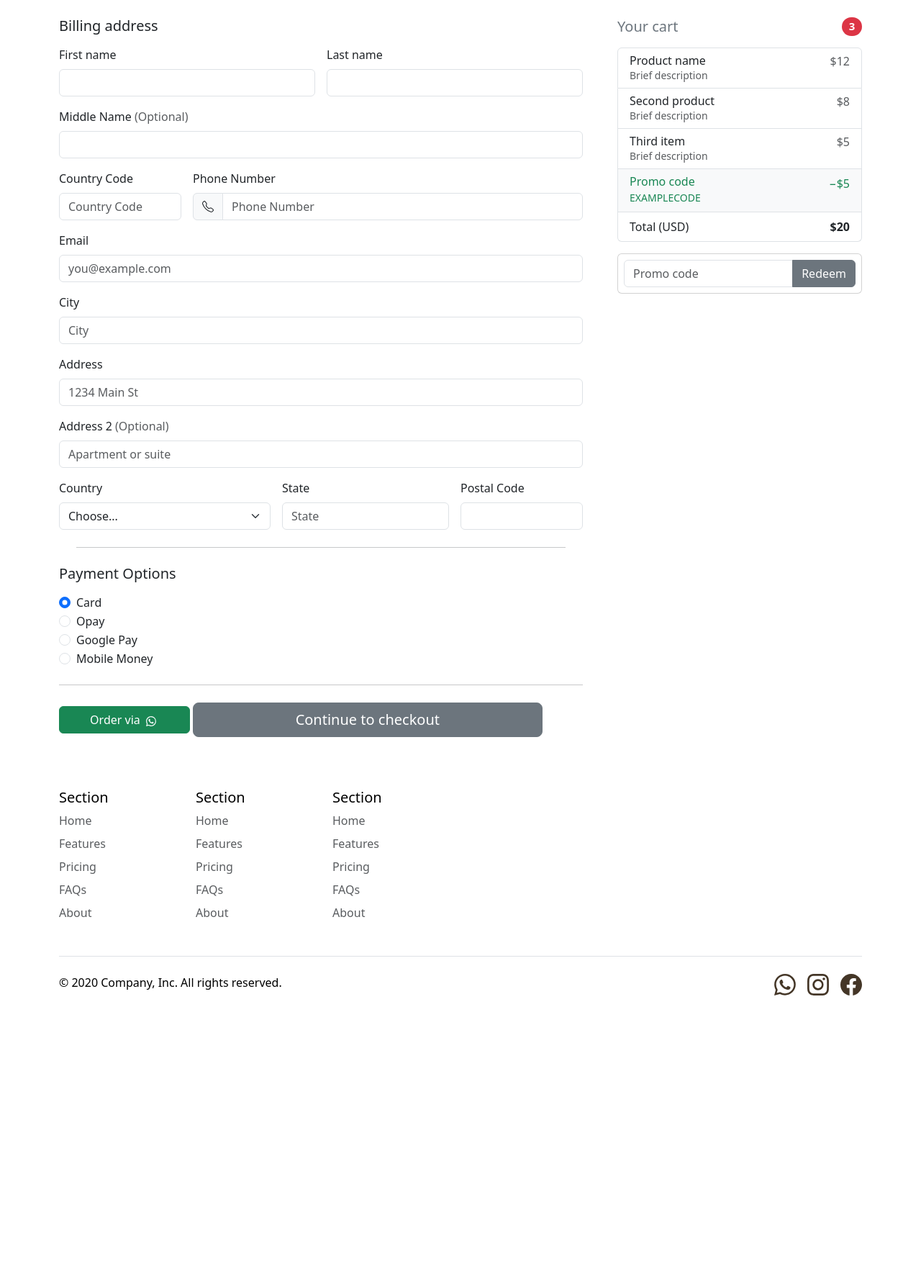
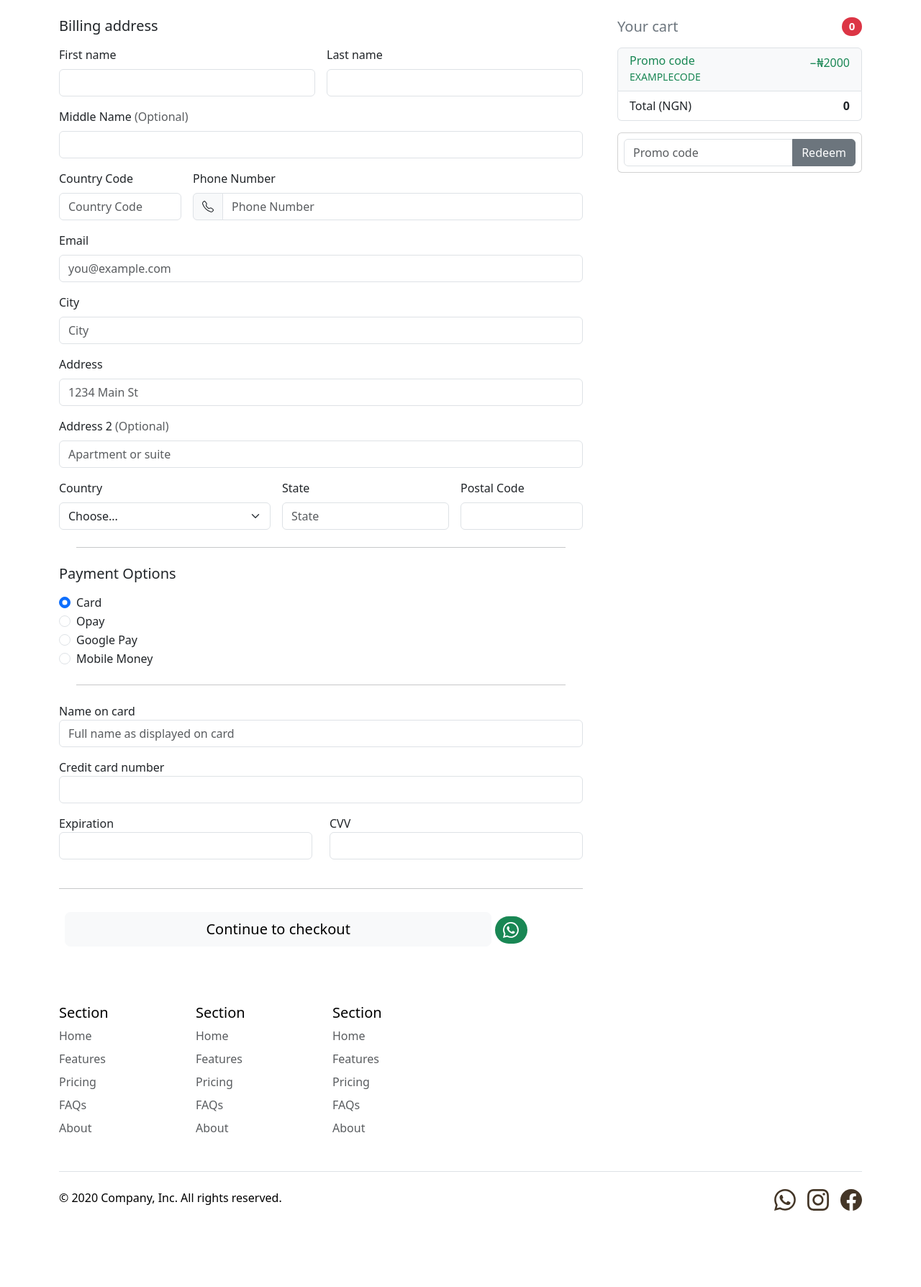
Before and after one commit to Andrew-nwaneri/cacic-store, a Flask app: page /checkout in a window 1280 px wide. Shown: the part 99-1887 px from the top of the page at 72% size. Before the commit the page ends 1482 px from the top, so only its background shows below. Run offline with Flask 3, Linux system fonts and the light colour scheme; the visitor is signed in with stand-in values (Sample User, id 1); data that the repository does not hold is empty; some libraries are stand-ins or nearby versions; some web fonts are replaced.

Commit message:
pay and checkout merged

```diff
--- a/main.py
+++ b/main.py
@@ -28,14 +28,10 @@ login_manager = LoginManager()
 login_manager.init_app(app)
 application = app
 
-
 @login_manager.user_loader
 def load_user(user_id):
     return db.get_or_404(User, user_id)
 
-countries = {
-
-}
 
 class AESEncryptor:
     def __init__(self, encryption_key: str):
@@ -321,8 +317,21 @@ def add_new_item():
 def landing():
     return render_template("landing.html")
 
-@app.route('/cart')
+# @app.route('/cart')
+# def cart():
+#         return render_template("cart.html")
+
+@app.route("/checkout", methods=["GET", "POST"])
 def cart():
+    cart_count = 0
+    total = 0
+    current_user_cart = 0
+    trace_id = str(uuid.uuid4())
+    idempotency_key = str(uuid.uuid4())
+    access_token = token()
+    bearer = f'Bearer {access_token}'
+    url = "https://api.flutterwave.cloud/developersandbox/customers"
+
     if not current_user.is_authenticated:
         flash("You need to login or register to add items to your cart.")
         return redirect(url_for("landing"))
@@ -334,18 +343,6 @@ def cart():
             price = items.amount * items.product.price
             prices.append(price)
         total = sum(prices)
-        return render_template("cart.html", cart=current_user_cart, cart_count=cart_count, total=clean(total))
-
-@app.route("/checkout", methods=["GET", "POST"])
-def checkout():
-    cart_count = len(current_user.cart)
-    trace_id = str(uuid.uuid4())
-    idempotency_key = str(uuid.uuid4())
-    access_token = token()
-    bearer = f'Bearer {access_token}'
-    data = {'page': 1, 'size': 10}
-    url = "https://api.flutterwave.cloud/developersandbox/customers"
-    headers = {'Authorization': bearer, "X-Trace-Id": trace_id}
 
     if request.method == "POST":
         first_name = request.form.get("firstName")
@@ -386,7 +383,6 @@ def checkout():
             search_response = requests.post(search_url, headers=search_headers, json=search_data)
             if not search_response.json()['data']:
                 credential_header = {'Authorization' : bearer, "X-Idempotency-Key": idempotency_key, "X-Trace-Id": trace_id}
-                credential_data = None
                 if middle_name and address2:
                     credential_data = {
                     "address": {
@@ -476,13 +472,8 @@ def checkout():
         except Exception as e:
             print(e)
             return jsonify({"STATUS": "Failed"})
-    return render_template("processing.html", cart_count=cart_count)
+    return render_template("processing.html", cart=current_user_cart, cart_count=cart_count, total=clean(total))
 
-@app.route("/payment-method")
-def payment_method():
-    bearer = request.args.get("cacic")
-    print(bearer)
-    return render_template("payment-method.html", cacic=bearer)
 
 @app.route("/payment", methods=["GET", "POST"])
 def pay():
@@ -493,7 +484,6 @@ def pay():
     idempotency_key = request.args.get('id_key')
     url = 'https://api.flutterwave.cloud/developersandbox/payment-methods'
     header = {'Authorization': bearer, 'X-Trace-Id': trace_id, 'X-Idempotency-Key': idempotency_key}
-
     print(nonce)
     print(method)
     print(trace_id)
--- a/templates/login.html
+++ b/templates/login.html
@@ -25,7 +25,7 @@
     <div class="row gx-4 gx-lg-5 justify-content-center">
       <div class="col-md-10 col-lg-8 col-xl-7">
         <div class="page-heading" style="text-align: center;">
-          <h1>Welcome Back!</h1>
+          <h4 class="text-secondary">Welcome Back!</h4>
           <span class="subheading">Please sign in</span>
         </div>
       </div>
--- a/templates/processing.html
+++ b/templates/processing.html
@@ -13,12 +13,62 @@
             margin-bottom: 1rem;
             text-align: center;
         }
+        .delete-icon {
+            width: 20px;
+            height: 20px;
+        }
+
+        .product-img-container {
+            width: 50px; /* Equivalent to original width */
+            height: 80px; /* Equivalent to original height */
+            flex-shrink: 0; /* Prevents image from shrinking */
+            overflow: hidden; /* Ensures rounded corners apply to image */
+            border-radius: 0.375rem; /* Bootstrap's default rounded corners */
+        }
+        .product-img-container img {
+            width: 100%;
+            height: 100%;
+            object-fit: cover;
+        }
+
 </style>
 
 <div class="container my-4">
 <main>
     <div class="row g-5">
-    <div class="col-md-5 col-lg-4 order-md-last"> <h5 class="d-flex justify-content-between align-items-center mb-3"> <span class="text-secondary">Your cart</span> <span class="badge bg-danger rounded-pill">3</span> </h5> <ul class="list-group mb-3"> <li class="list-group-item d-flex justify-content-between lh-sm"> <div> <h6 class="my-0">Product name</h6> <small class="text-body-secondary">Brief description</small> </div> <span class="text-body-secondary">$12</span> </li> <li class="list-group-item d-flex justify-content-between lh-sm"> <div> <h6 class="my-0">Second product</h6> <small class="text-body-secondary">Brief description</small> </div> <span class="text-body-secondary">$8</span> </li> <li class="list-group-item d-flex justify-content-between lh-sm"> <div> <h6 class="my-0">Third item</h6> <small class="text-body-secondary">Brief description</small> </div> <span class="text-body-secondary">$5</span> </li> <li class="list-group-item d-flex justify-content-between bg-body-tertiary"> <div class="text-success"> <h6 class="my-0">Promo code</h6> <small>EXAMPLECODE</small> </div> <span class="text-success">−$5</span> </li> <li class="list-group-item d-flex justify-content-between"> <span>Total (USD)</span> <strong>$20</strong> </li> </ul> <form class="card p-2"> <div class="input-group"> <input type="text" class="form-control" placeholder="Promo code"> <button type="submit" class="btn btn-secondary">Redeem</button> </div> </form> </div>
+    <div class="col-md-5 col-lg-4 order-md-last">
+        <h5 class="d-flex justify-content-between align-items-center mb-3"> <span class="text-secondary">Your cart</span><span class="badge bg-danger rounded-pill">{{ cart_count }}</span> </h5>
+        <ul class="list-group mb-3">
+        {% for items in cart %}
+<li class="list-group-item d-flex justify-content-between align-items-center bg-white rounded shadow-sm p-3 mb-3 border">
+                    <div class="d-flex align-items-center flex-grow-1">
+                        <a href="{{ url_for('view', item_id=items.id) }}" target="_blank" class="text-decoration-none text-dark d-flex align-items-center">
+                            <div class="product-img-container me-3">
+                                <img src="{{ items.product.img_url }}"
+                                     alt="Product Thumbnail"
+                                     onerror="this.onerror=null;this.src='https://placehold.co/100x160/E0E0E0/333333?text=No+Image';"
+                                >
+                            </div>
+                            <div>
+                                <h5 class="my-0 fw-bold">{{ items.product.name }}</h5>
+                                <span class="text-muted fw-semibold pb-5">₦{{ items.product.price }}/{{ items.product.unit }}</span>
+                                <h6 class="fw-semibold mb-0"> x{{ items.amount }}</h6>
+                            </div>
+                        </a>
+                    </div>
+                    <a class="btn btn-danger rounded-circle p-2 d-flex align-items-center justify-content-center"
+                            style="width: 32px; height: 32px;"
+                            href="{{ url_for('delete_cart', post_id=items.id) }}"> <!-- Assuming 'items.id' is available -->
+                        <svg xmlns="http://www.w3.org/2000/svg" width="16" height="16" fill="white" class="bi bi-trash" viewBox="0 0 16 16">
+                          <path d="M5.5 5.5A.5.5 0 0 1 6 6v6a.5.5 0 0 1-1 0V6a.5.5 0 0 1 .5-.5m2.5 0a.5.5 0 0 1 .5.5v6a.5.5 0 0 1-1 0V6a.5.5 0 0 1 .5-.5m3 .5a.5.5 0 0 0-1 0v6a.5.5 0 0 0 1 0z"/>
+                          <path d="M14.5 3a1 1 0 0 1-1 1H13v9a2 2 0 0 1-2 2H5a2 2 0 0 1-2-2V4h-.5a1 1 0 0 1-1-1V2a1 1 0 0 1 1-1H6a1 1 0 0 1 1-1h2a1 1 0 0 1 1 1h3.5a1 1 0 0 1 1 1zM4.118 4 4 4.059V13a1 1 0 0 0 1 1h6a1 1 0 0 0 1-1V4.059L11.882 4zM2.5 3h11V2h-11z"/>
+                        </svg>
+                    </a>
+                </li>{% endfor %}
+                <li class="list-group-item d-flex justify-content-between bg-body-tertiary"> <div class="text-success"> <h6 class="my-0">Promo code</h6> <small>EXAMPLECODE</small> </div> <span class="text-success">−₦2000</span> </li>
+                <li class="list-group-item d-flex justify-content-between"> <span>Total (NGN)</span> <strong>{{ total }}</strong> </li>
+        </ul>
+        <form class="card p-2"> <div class="input-group"> <input type="text" class="form-control" placeholder="Promo code"> <button type="submit" class="btn btn-secondary">Redeem</button> </div> </form> </div>
 <div class="col-md-7 col-lg-8">
     <h5 class="mb-3">Billing address</h5>
     {% with messages = get_flashed_messages() %}
@@ -39,7 +89,7 @@ Please select a valid country code.
 </div> </div>
     <div class="col-md-9"> <label for="phone-number" class="form-label">Phone Number</label> <div class="input-group has-validation"> <span class="input-group-text"><svg xmlns="http://www.w3.org/2000/svg" width="16" height="16" fill="currentColor" class="bi bi-telephone" viewBox="0 0 16 16">
   <path d="M3.654 1.328a.678.678 0 0 0-1.015-.063L1.605 2.3c-.483.484-.661 1.169-.45 1.77a17.6 17.6 0 0 0 4.168 6.608 17.6 17.6 0 0 0 6.608 4.168c.601.211 1.286.033 1.77-.45l1.034-1.034a.678.678 0 0 0-.063-1.015l-2.307-1.794a.68.68 0 0 0-.58-.122l-2.19.547a1.75 1.75 0 0 1-1.657-.459L5.482 8.062a1.75 1.75 0 0 1-.46-1.657l.548-2.19a.68.68 0 0 0-.122-.58zM1.884.511a1.745 1.745 0 0 1 2.612.163L6.29 2.98c.329.423.445.974.315 1.494l-.547 2.19a.68.68 0 0 0 .178.643l2.457 2.457a.68.68 0 0 0 .644.178l2.189-.547a1.75 1.75 0 0 1 1.494.315l2.306 1.794c.829.645.905 1.87.163 2.611l-1.034 1.034c-.74.74-1.846 1.065-2.877.702a18.6 18.6 0 0 1-7.01-4.42 18.6 18.6 0 0 1-4.42-7.009c-.362-1.03-.037-2.137.703-2.877z"/>
-</svg></span> <input type="number" class="form-control" id="phone-number" name="phone-number" placeholder="Phone Number" required=""> <div class="invalid-feedback">
+</svg></span> <input type="text" class="form-control" id="phone-number" name="phone-number" placeholder="Phone Number" required=""> <div class="invalid-feedback">
         Your phone number is required.</div>
     </div></div>
 
@@ -60,25 +110,103 @@ Please provide a valid state.
 Postal code required.
 </div> </div> </div>
     <hr class="m-4">
-    <h5 class="mb-3">Payment Options</h5>
-    <div class="my-3">
-        <div class="form-check"> <input id="Card" name="paymentMethod" type="radio" class="form-check-input" checked="" required=""> <label class="form-check-label" for="Card">Card</label> </div>
-        <div class="form-check"> <input id="Opay" name="paymentMethod" type="radio" class="form-check-input" required=""> <label class="form-check-label" for="Opay">Opay</label> </div>
-        <div class="form-check"> <input id="googlePay" name="paymentMethod" type="radio" class="form-check-input" required=""> <label class="form-check-label" for="googlePay">Google Pay</label> </div>
-        <div class="form-check"> <input id="mobileMoney" name="paymentMethod" type="radio" class="form-check-input" required=""> <label class="form-check-label" for="mobileMoney">Mobile Money</label> </div>
+<h5 class="mb-3">Payment Options</h5>
+<div class="my-3">
+    <div class="form-check"> <input id="card" name="paymentMethod" type="radio" class="form-check-input" checked="" required=""> <label class="form-check-label" for="card">Card</label> </div>
+    <div class="form-check"> <input id="opay" name="paymentMethod" type="radio" class="form-check-input" required=""> <label class="form-check-label" for="opay">Opay</label> </div>
+    <div class="form-check"> <input id="googlePay" name="paymentMethod" type="radio" class="form-check-input" required=""> <label class="form-check-label" for="googlePay">Google Pay</label> </div>
+    <div class="form-check"> <input id="mobileMoney" name="paymentMethod" type="radio" class="form-check-input" required=""> <label class="form-check-label" for="mobileMoney">Mobile Money</label> </div>
+</div>
+
+<hr class="m-4">
+
+<div id="card-form">
+    <div class="mb-3">
+        <label for="card-holder">Name on card</label>
+        <input type="text" class="form-control" id="card-holder" placeholder="Full name as displayed on card">
     </div>
+    <div class="mb-3">
+        <label for="card-number">Credit card number</label>
+        <input type="text" class="form-control" id="card-number">
+    </div>
+    <div class="row">
+        <div class="col-md-6 mb-3">
+            <label for="card-expiration">Expiration</label>
+            <input type="text" class="form-control" id="card-expiration">
+        </div>
+        <div class="col-md-6 mb-3">
+            <label for="card-cvv">CVV</label>
+            <input type="text" class="form-control" id="card-cvv">
+        </div>
+    </div>
+</div>
+
+        <div id="opay-form" style="display:none;"></div>
+
+<div id="googlePay-form" style="display:none;">
+    <div class="mb-3">
+        <label for="googlePay-card-holder">Card Holder Name</label>
+        <input type="text" class="form-control" id="googlePay-card-holder">
+    </div>
+</div>
+
+<div id="mobileMoney-form" style="display:none;">
+    <div class="mb-3">
+        <label for="mobileMoney-country-code">Country Code</label>
+        <input type="text" class="form-control" id="mobileMoney-country-code">
+    </div>
+    <div class="mb-3">
+        <label for="mobileMoney-phone-number">Phone Number</label>
+        <input type="text" class="form-control" id="mobileMoney-phone-number">
+    </div>
+    <div class="mb-3">
+        <label for="mobileMoney-network">Mobile Network</label>
+        <input type="text" class="form-control" id="mobileMoney-network">
+    </div>
+</div>
     <hr class="my-4">
-        <div class="">
-            <button class="col-3 btn btn-success btn-md" type="submit">Order via <svg xmlns="http://www.w3.org/2000/svg" width="14" height="14" fill="white" class="bi bi-whatsapp mx-1" viewBox="0 0 16 16">
-          <path d="M13.601 2.326A7.85 7.85 0 0 0 7.994 0C3.627 0 .068 3.558.064 7.926c0 1.399.366 2.76 1.057 3.965L0 16l4.204-1.102a7.9 7.9 0 0 0 3.79.965h.004c4.368 0 7.926-3.558 7.93-7.93A7.9 7.9 0 0 0 13.6 2.326zM7.994 14.521a6.6 6.6 0 0 1-3.356-.92l-.24-.144-2.494.654.666-2.433-.156-.251a6.56 6.56 0 0 1-1.007-3.505c0-3.626 2.957-6.584 6.591-6.584a6.56 6.56 0 0 1 4.66 1.931 6.56 6.56 0 0 1 1.928 4.66c-.004 3.639-2.961 6.592-6.592 6.592m3.615-4.934c-.197-.099-1.17-.578-1.353-.646-.182-.065-.315-.099-.445.099-.133.197-.513.646-.627.775-.114.133-.232.148-.43.05-.197-.1-.836-.308-1.592-.985-.59-.525-.985-1.175-1.103-1.372-.114-.198-.011-.304.088-.403.087-.088.197-.232.296-.346.1-.114.133-.198.198-.33.065-.134.034-.248-.015-.347-.05-.099-.445-1.076-.612-1.47-.16-.389-.323-.335-.445-.34-.114-.007-.247-.007-.38-.007a.73.73 0 0 0-.529.247c-.182.198-.691.677-.691 1.654s.71 1.916.81 2.049c.098.133 1.394 2.132 3.383 2.992.47.205.84.326 1.129.418.475.152.904.129 1.246.08.38-.058 1.171-.48 1.338-.943.164-.464.164-.86.114-.943-.049-.084-.182-.133-.38-.232"/>
-                <use xlink:href="#WHATSAPP"></use></svg></button>
-            <button class="w-80 col-8 btn btn-secondary btn-lg" type="submit">Continue to checkout</button> </div>
+        <div class="p-2">
+            <button class="w-90 col-10 btn btn-light btn-lg" type="submit">Continue to checkout</button>
+            <a class="badge bg-success rounded-pill" href=""><svg xmlns="http://www.w3.org/2000/svg" width="22" height="22" fill="white" class="bi bi-whatsapp m-1" viewBox="0 0 16 16">
+                <path d="M13.601 2.326A7.85 7.85 0 0 0 7.994 0C3.627 0 .068 3.558.064 7.926c0 1.399.366 2.76 1.057 3.965L0 16l4.204-1.102a7.9 7.9 0 0 0 3.79.965h.004c4.368 0 7.926-3.558 7.93-7.93A7.9 7.9 0 0 0 13.6 2.326zM7.994 14.521a6.6 6.6 0 0 1-3.356-.92l-.24-.144-2.494.654.666-2.433-.156-.251a6.56 6.56 0 0 1-1.007-3.505c0-3.626 2.957-6.584 6.591-6.584a6.56 6.56 0 0 1 4.66 1.931 6.56 6.56 0 0 1 1.928 4.66c-.004 3.639-2.961 6.592-6.592 6.592m3.615-4.934c-.197-.099-1.17-.578-1.353-.646-.182-.065-.315-.099-.445.099-.133.197-.513.646-.627.775-.114.133-.232.148-.43.05-.197-.1-.836-.308-1.592-.985-.59-.525-.985-1.175-1.103-1.372-.114-.198-.011-.304.088-.403.087-.088.197-.232.296-.346.1-.114.133-.198.198-.33.065-.134.034-.248-.015-.347-.05-.099-.445-1.076-.612-1.47-.16-.389-.323-.335-.445-.34-.114-.007-.247-.007-.38-.007a.73.73 0 0 0-.529.247c-.182.198-.691.677-.691 1.654s.71 1.916.81 2.049c.098.133 1.394 2.132 3.383 2.992.47.205.84.326 1.129.418.475.152.904.129 1.246.08.38-.058 1.171-.48 1.338-.943.164-.464.164-.86.114-.943-.049-.084-.182-.133-.38-.232"/>
+                <use xlink:href="#WHATSAPP"></use></svg>
+            </a>
+        </div>
 
     </form>
 </div>
 </div>
 </main></div>
 {% include "footer.html" %}
+<script>
+    // Get all the radio buttons for payment methods
+    const paymentRadios = document.querySelectorAll('input[name="paymentMethod"]');
+
+    // Get all the form containers
+    const forms = document.querySelectorAll('#card-form, #opay-form, #googlePay-form, #mobileMoney-form');
+
+    // Function to show the selected form and hide others
+    function showForm(formId) {
+        forms.forEach(form => {
+            if (form.id === formId) {
+                form.style.display = 'block';
+            } else {
+                form.style.display = 'none';
+            }
+        });
+    }
+
+    // Add an event listener to each radio button
+    paymentRadios.forEach(radio => {
+        radio.addEventListener('change', (event) => {
+            const selectedId = event.target.id;
+            showForm(selectedId + '-form');
+        });
+    });
+
+    // Initial call to show the default form on page load
+    showForm('card-form');
+</script>
 <script src="/docs/5.3/dist/js/bootstrap.bundle.min.js" integrity="sha384-ndDqU0Gzau9qJ1lfW4pNLlhNTkCfHzAVBReH9diLvGRem5+R9g2FzA8ZGN954O5Q" class="astro-vvvwv3sm"></script>
 <script src="checkout.js" class="astro-vvvwv3sm"></script>
 {% endblock %}
--- a/templates/register.html
+++ b/templates/register.html
@@ -25,7 +25,7 @@
     <div class="row gx-4 gx-lg-5 justify-content-center">
       <div class="col-md-10 col-lg-8 col-xl-7">
         <div class="page-heading" style="text-align: center;">
-          <h1>Sign Up!</h1>
+          <h4 class="text-secondary">Sign Up!</h4>
           <span class="subheading">Please sign up to start adding items to your cart</span>
         </div>
       </div>
```
Also changed, not shown: forms.py (+7 -21 lines).
